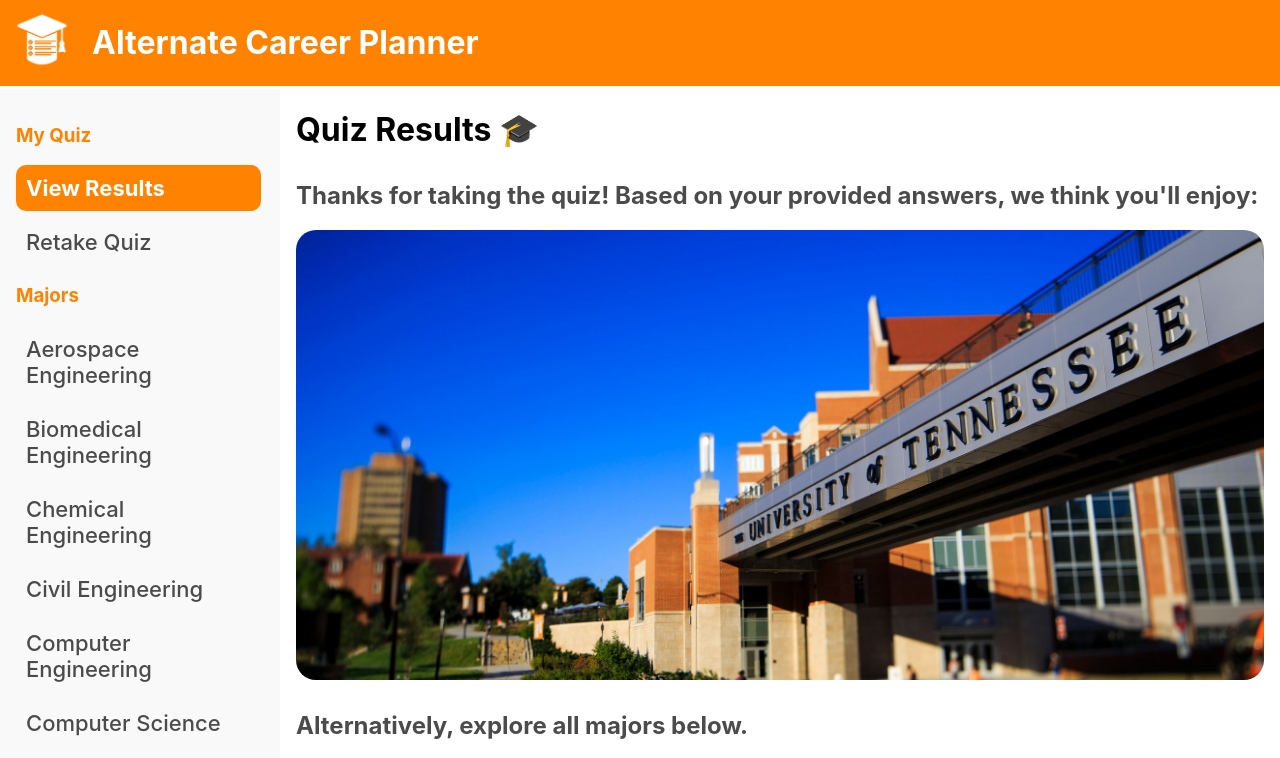
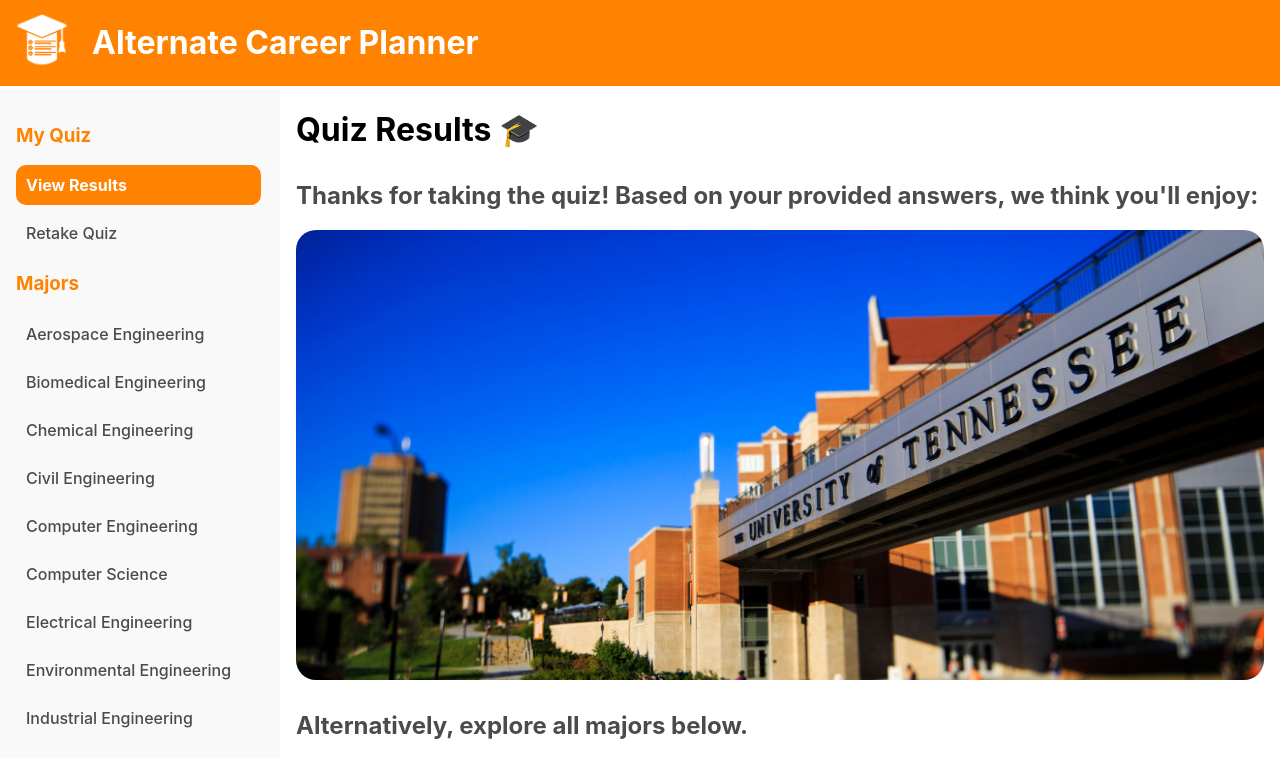
Before and after one commit to ryandperry/Alternate-Career-Planner, a React (Create React App) app in the folder alternate-career-planner/: page /results in a window 1280 px wide. Shown: the top 758 px of the page. Built offline with nearby package versions, Linux system fonts and the light colour scheme; the HTML template or start-up script is replaced by a standard one.

Commit message:
Changed css for universal ul and li because results view was being enlarged

```diff
--- a/alternate-career-planner/src/views/CourseHistoryView/CourseHistory.css
+++ b/alternate-career-planner/src/views/CourseHistoryView/CourseHistory.css
@@ -44,11 +44,11 @@
     font-weight: bold;
 }
 
-ul {
+.History ul {
   list-style: none;
 }
 
-li {
+.Header li {
   display: inline-block;
   margin-right: 10px;
   font-size: 22px;
--- a/alternate-career-planner/src/views/CourseHistoryView/CourseHistory.js
+++ b/alternate-career-planner/src/views/CourseHistoryView/CourseHistory.js
@@ -34,7 +34,7 @@
         <div className="Split">
             <div className="Sidebar">
                 <h1 className="Title">Courses</h1>
-                <ul>
+                <ul className="History">
                     <li className="Header"
                         className={`Header ${selectedFilter === "All" ?
                                                 "active" : ""}`}
```
